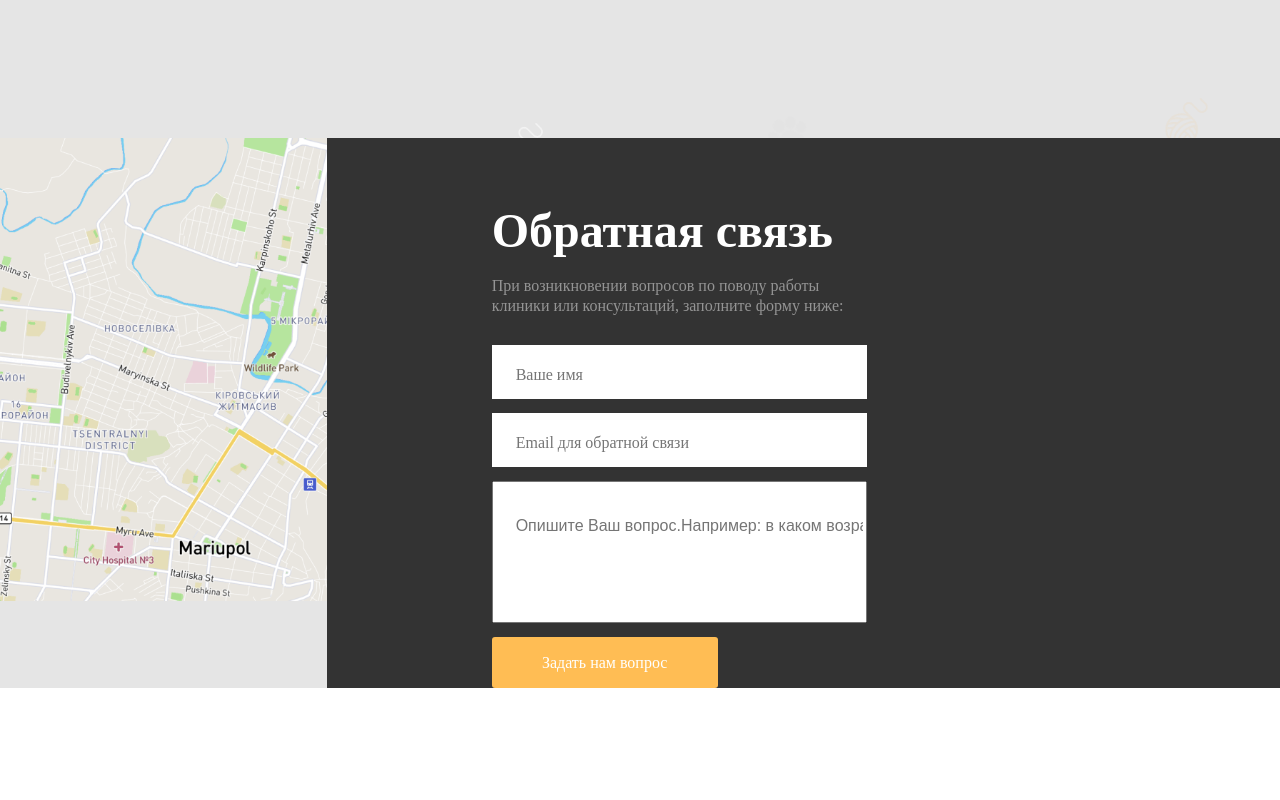
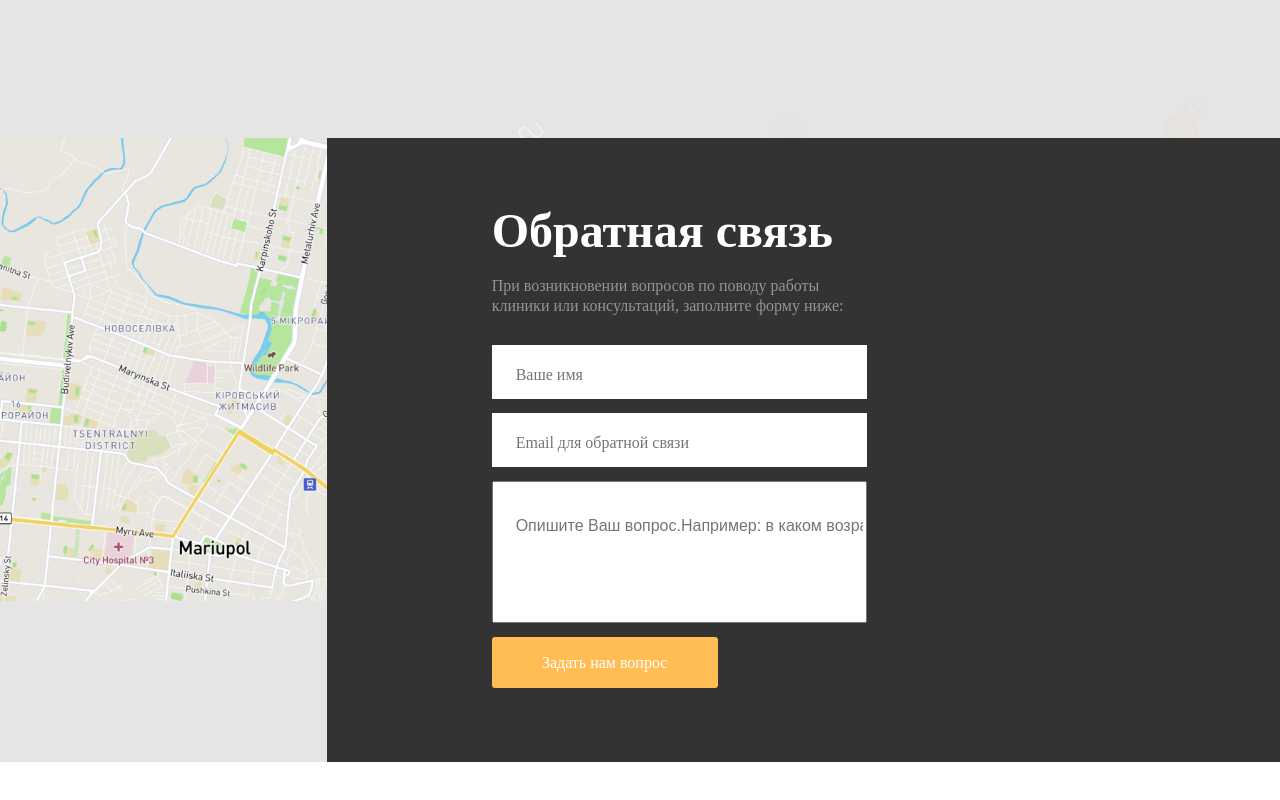
Before and after one commit to abdulloh7/Exam, a plain HTML site: page index.html in a window 1280 px wide. Shown: the part 2780-3580 px from the top of the page. Before the commit the page ends 3468 px from the top, so only its background shows below. Drawn offline with Linux system fonts and the light colour scheme; a web font is replaced by a local one.

Commit message:
changed padding and margin

```diff
--- a/css/style.css
+++ b/css/style.css
@@ -861,6 +861,7 @@ only screen and (                min-resolution: 2dppx) {
   background-image: url("../img/Group\ 66.png");
   background-position: 1000px -10px;
   background-repeat: no-repeat;
+  padding-bottom: 74px;
 }
 
 .comminication-form {
@@ -920,3 +921,7 @@ only screen and (                min-resolution: 2dppx) {
   color: #949494;
   margin-bottom: 29px;
 }
+
+.map-section {
+  margin-bottom: 247px;
+}
```
